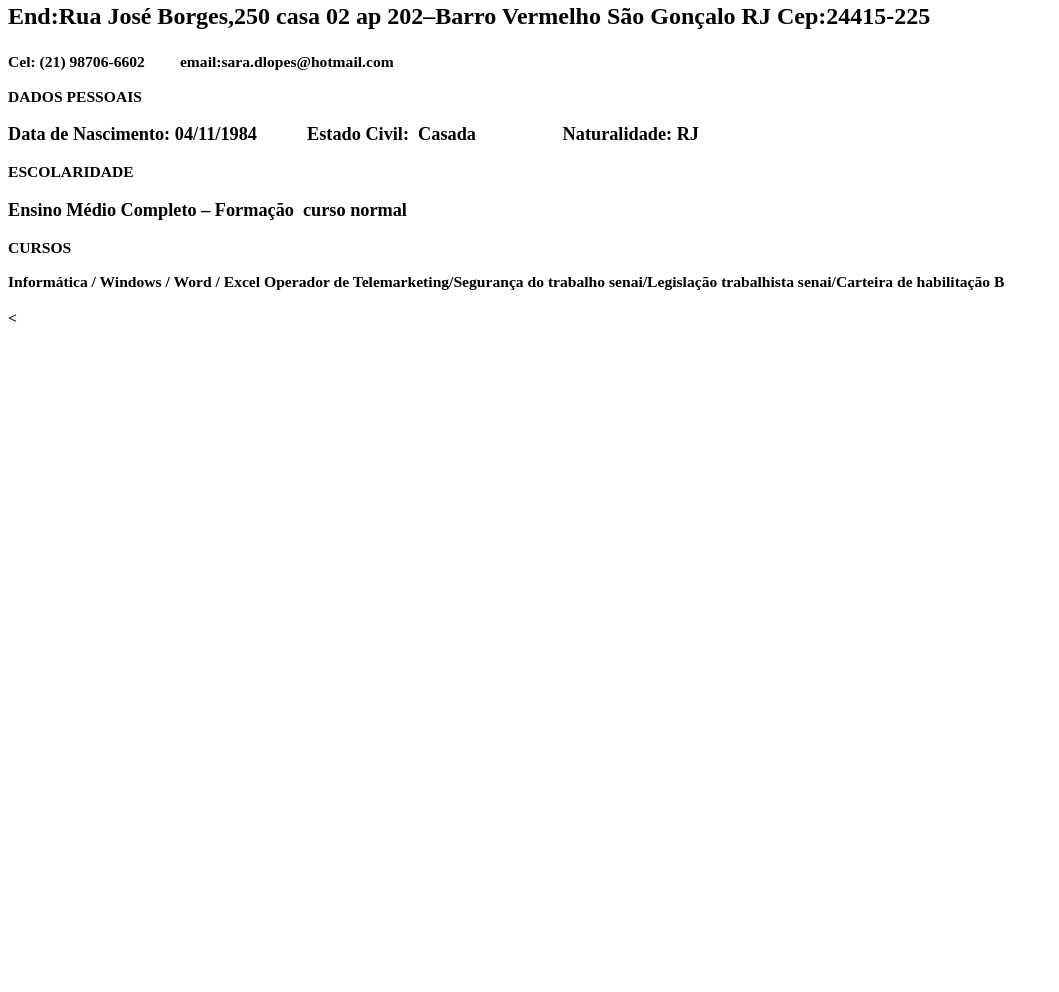
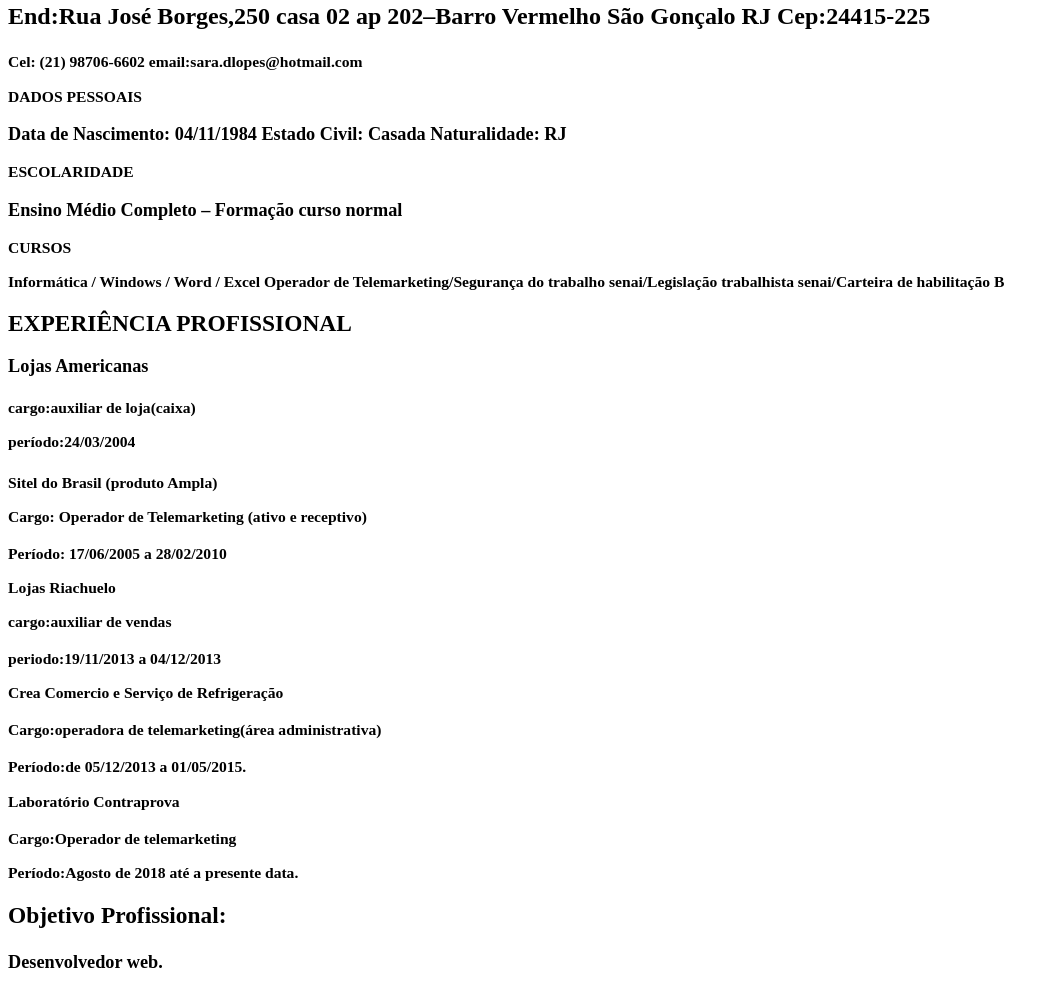
Before and after one commit to saradlopes/Curriculo, a plain HTML site: page index.html in a window 1280 px wide. Shown: the part 79-1071 px from the top of the page, without its empty margins (0-1059 px from the left). Before the commit the page ends 800 px from the top, so only its background shows below. Drawn offline with Linux system fonts and the light colour scheme.

Commit message:
Update index.html
atualizado

```diff
--- a/index.html
+++ b/index.html
@@ -10,12 +10,12 @@
 
     <H2></p>End:Rua José Borges,250 casa 02 ap 202–Barro Vermelho São Gonçalo RJ Cep:24415-225</</H2>
 
-    <h3><p></p><small>Cel: (21) 98706-6602         email:sara.dlopes@hotmail.com
+    <h3><p></p><small>Cel: (21) 98706-6602         email:sara.dlopes@hotmail.com
         <p>DADOS PESSOAIS</p>
- <h3>Data de Nascimento: 04/11/1984           Estado Civil:  Casada                   Naturalidade: RJ</h3>
+ <h3>Data de Nascimento: 04/11/1984           Estado Civil:  Casada                   Naturalidade: RJ</h3>
 <p>ESCOLARIDADE</p>
 
-<h3>Ensino Médio Completo – Formação  curso normal</h3>
+<h3>Ensino Médio Completo – Formação  curso normal</h3>
 
 <p>CURSOS</p>
 <p>Informática / Windows / Word / Excel
@@ -24,4 +24,29 @@
 
     de habilitação B</p>
 
-    <
+    <p><h2>EXPERIÊNCIA PROFISSIONAL</h2></p>
+
+<p><h3>Lojas Americanas
+    <p><h3></h3></p>cargo:auxiliar de loja(caixa)
+    <p>período:24/03/2004</p>
+    <p><h2></h2>Sitel do Brasil (produto Ampla)
+        <p>Cargo: Operador de Telemarketing (ativo e receptivo)</p>
+        Período: 17/06/2005 a 28/02/2010</p>
+        <p>Lojas Riachuelo
+            <p>cargo:auxiliar de vendas</p>
+            periodo:19/11/2013 a 04/12/2013</p>
+            <p>Crea Comercio e Serviço de Refrigeração</p>
+            <p></p>Cargo:operadora de telemarketing(área administrativa)
+            <p></p>Período:de 05/12/2013 a 01/05/2015.
+<p>Laboratório Contraprova
+
+</p>Cargo:Operador de telemarketing<P>
+    Período:Agosto de 2018 até a presente data.
+    <p><h2>Objetivo Profissional:
+        <p><h3>Desenvolvedor web.
+
+        </h3>
+
+        </p>
+    </p>
+</P>
```
